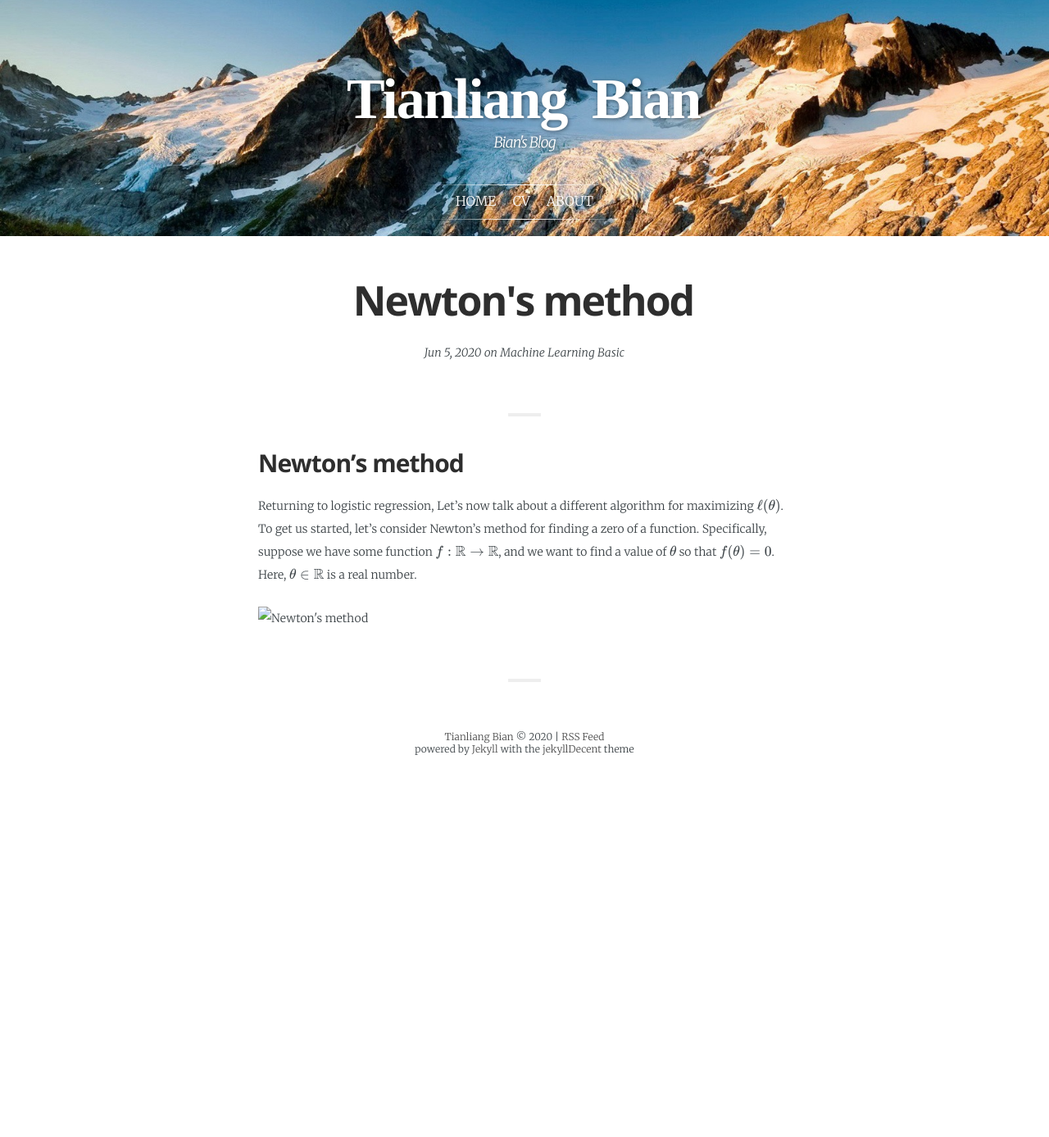
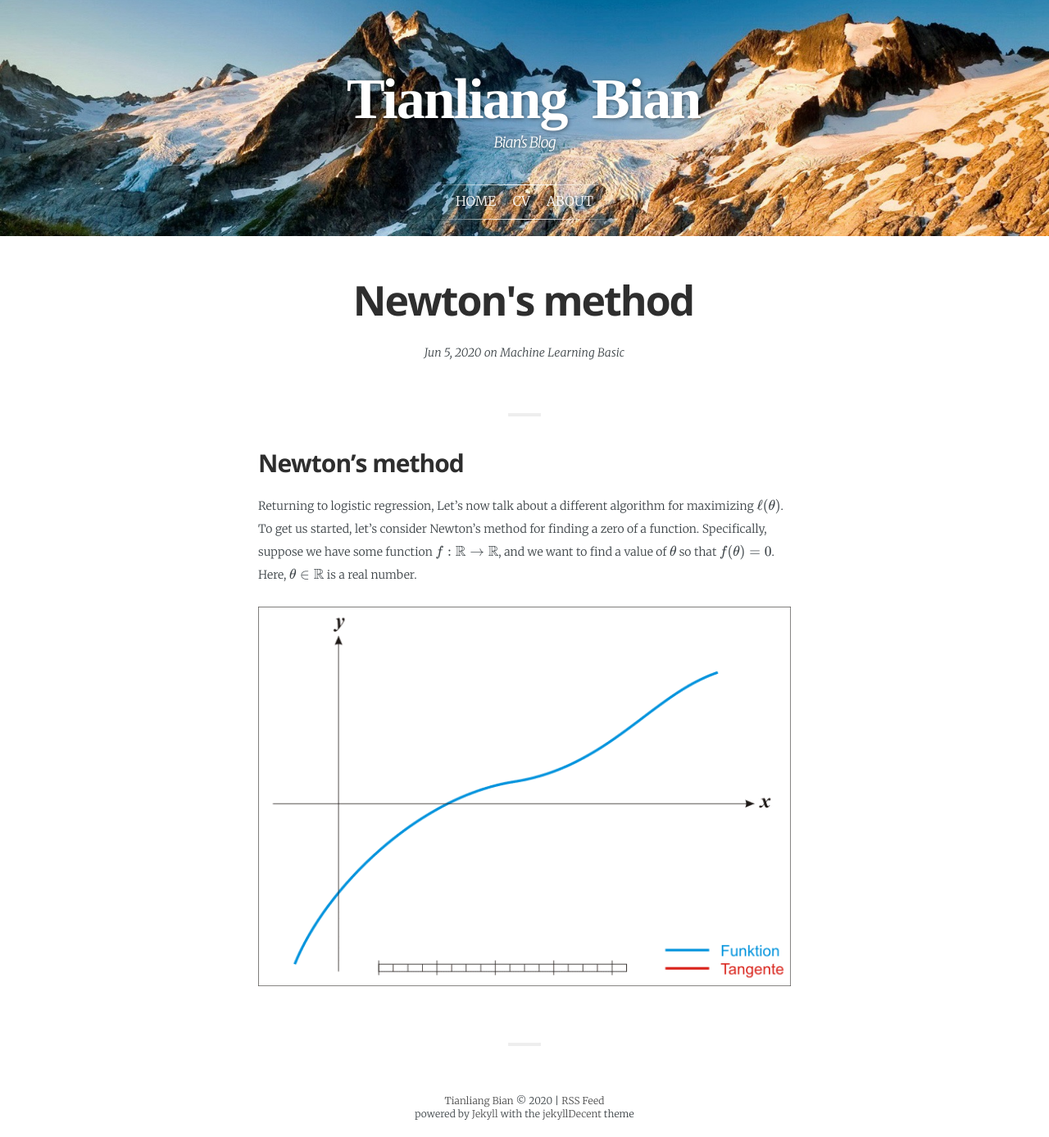
Before and after one commit to TyrionBian/tyrionbian.github.io, a Jekyll site: the page built from _posts/2020-06-05-Newton's method.md, in a window 1280 px wide. Shown: the whole page at 82% size. Built offline with Jekyll 4.4.1, drawn with Linux system fonts in a browser that asks for light colours; some web fonts are replaced; formulas are drawn with MathJax 3; before the commit the page ends 943 px from its top, so only the background shows below that.

Commit message:
Update 2020-06-05-Newton's method.md

```diff
--- a/_posts/2020-06-05-Newton's method.md
+++ b/_posts/2020-06-05-Newton's method.md
@@ -12,4 +12,4 @@ Returning to logistic regression, Let’s now talk about a different algorithm f
 To get us started, let's consider Newton's method for finding a zero of a function. Specifically, suppose we have some function $$f : \mathbb{R} \to \mathbb{R}$$, and we want to find a value of $\theta$ so that $$f(\theta)=0$$. Here, $$\theta \in \mathbb{R}$$ is a real number.
 
 
-![Newton's method]({{ "/images/img/NewtonIteration_Ani.gif" | absolute_url }})
+![Newton's method]({{ "/images/NewtonIteration_Ani.gif" | absolute_url }})
```
